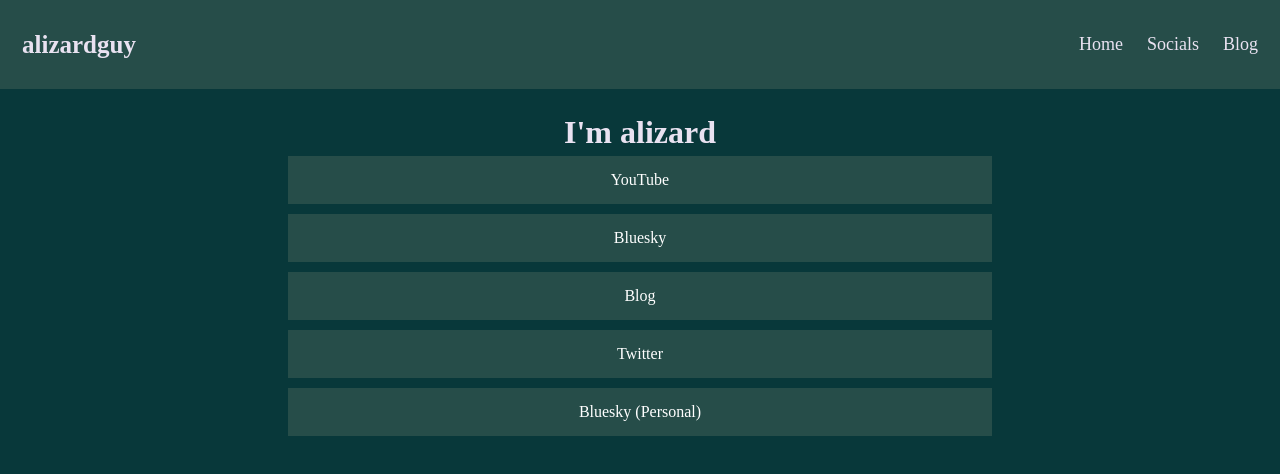
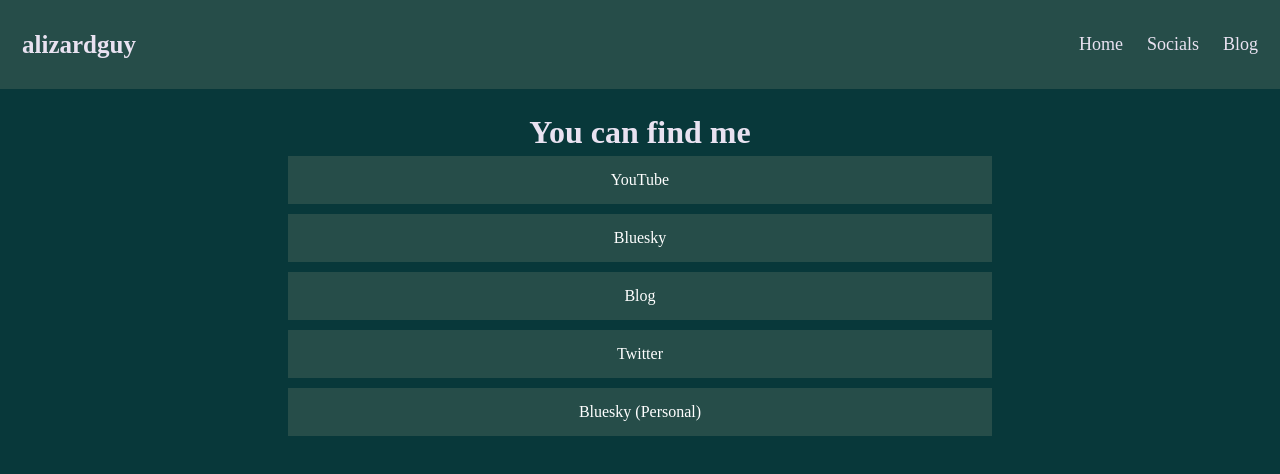
Before and after one commit to alizardguy/alizardguy.github.io, an Eleventy site: page src/socials.html in a window 1280 px wide. Built offline with nearby package versions, Linux system fonts and the light colour scheme; Eleventy itself is replaced by a stand-in of ours; files that its build step writes are made by us from their sources.

Commit message:
Update socials.html

```diff
--- a/src/socials.html
+++ b/src/socials.html
@@ -6,7 +6,7 @@
 {% include "navbar.html" %}
 <link rel="stylesheet" href="/style/social.css">
 <main>
-    <h1>I'm alizard</h1>
+    <h1>You can find me</h1>
     <a class="link button" href="https://youtube.com/@alizardguy/">YouTube</a>
     <a class="link button" href="https://bsky.app/profile/alizardguy.com">Bluesky</a>
     <a class="link button" href="https://blog.alizardguy.com/">Blog</a>
```
